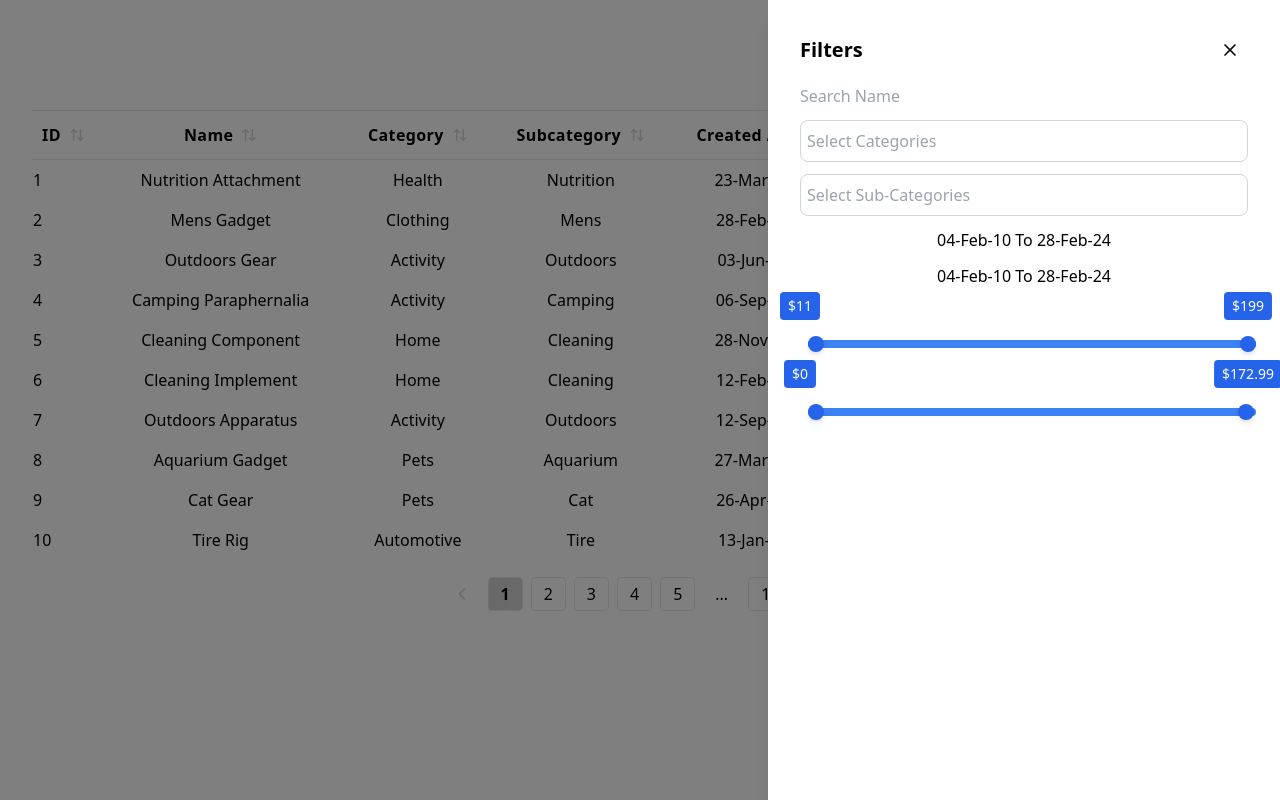
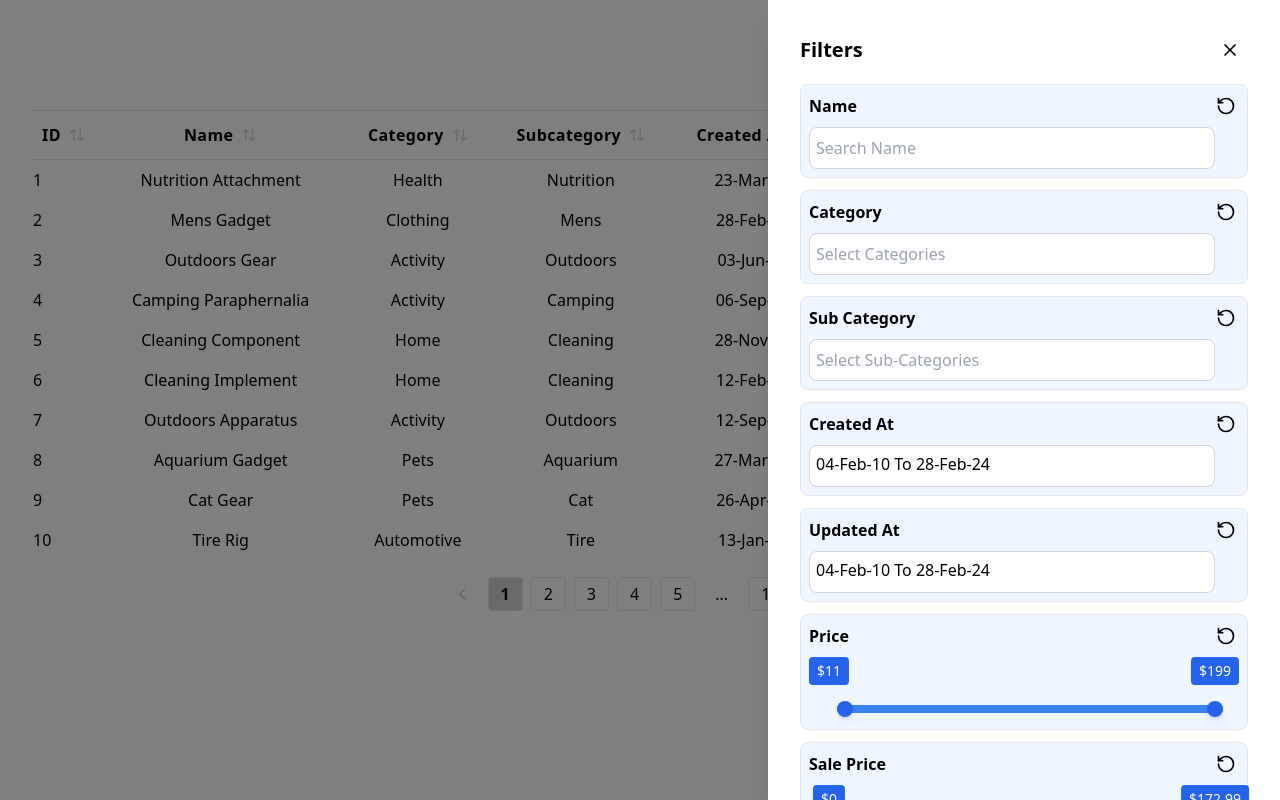
Before and after one commit to ShivangamSoni/products-table, a React (Vite) app: page / in a window 1280 px wide. Built offline with nearby package versions, Linux system fonts and the light colour scheme.

Commit message:
Add: UI & Reset

```diff
--- a/src/components/products/SIdePanels/Filter.tsx
+++ b/src/components/products/SIdePanels/Filter.tsx
@@ -1,4 +1,4 @@
-import { ChangeEvent, useState } from "react";
+import { ChangeEvent, ReactNode, useState } from "react";
 import { Table } from "@tanstack/react-table";
 import { DateRange, Range, RangeKeyDict } from "react-date-range";
 import "react-date-range/dist/styles.css";
@@ -9,6 +9,7 @@ import { ProductType } from "../Table";
 import { MultiSelect } from "../../MultiSelect";
 import { PriceRange } from "../../PriceRange";
 import { formatDate, getMinMaxDates } from "../../../utils/date";
+import { RotateCcw } from "lucide-react";
 
 export type FiltersType = {
     name: string;
@@ -102,6 +103,8 @@ export default function Filter({
         onChange({ ...filters, name: e.target.value });
     }
 
+    const resetName = () => onChange({ ...filters, name: "" });
+
     function handleCategoryChange(selected: string[]) {
         setCategory(selected);
         onChange({
@@ -110,6 +113,8 @@ export default function Filter({
         });
     }
 
+    const resetCategory = () => handleCategoryChange([]);
+
     function handleSubCategoryChange(selected: string[]) {
         setSubCategory(selected);
         onChange({
@@ -117,6 +122,8 @@ export default function Filter({
             subcategory: selected.length === 0 ? [""] : selected,
         });
     }
+
+    const resetSubCategory = () => handleSubCategoryChange([]);
 
     function handleCreatedDateChange(item: RangeKeyDict) {
         const newRange = item.selection;
@@ -130,6 +137,15 @@ export default function Filter({
         });
     }
 
+    const resetCreatedAt = () =>
+        handleCreatedDateChange({
+            selection: {
+                startDate: new Date(createdDateRange[0]),
+                endDate: new Date(createdDateRange[1]),
+                key: "selection",
+            },
+        });
+
     function handleUpdatedDateChange(item: RangeKeyDict) {
         const newRange = item.selection;
         setUpdatedRanges([newRange]);
@@ -142,40 +158,98 @@ export default function Filter({
         });
     }
 
+    const resetUpdatedAt = () =>
+        handleUpdatedDateChange({
+            selection: {
+                startDate: new Date(updatedDateRange[0]),
+                endDate: new Date(updatedDateRange[1]),
+                key: "selection",
+            },
+        });
+
     function handlePriceChange({ min, max }: { min: number; max: number }) {
         onChange({ ...filters, price: [min, max] });
     }
+
+    const resetPrice = () =>
+        handlePriceChange({
+            min: priceRange![0],
+            max: priceRange![1],
+        });
 
     function handleSalePriceChange({ min, max }: { min: number; max: number }) {
         onChange({ ...filters, sale_price: [min, max] });
     }
 
+    const resetSalePrice = () =>
+        handleSalePriceChange({
+            min: salePriceRange![0],
+            max: salePriceRange![1],
+        });
+
+    function resetFilters() {
+        resetCategory();
+        resetSubCategory();
+        resetCreatedAt();
+        resetUpdatedAt();
+        resetPrice();
+        resetSalePrice();
+        resetName();
+    }
+
     return (
         <div className="space-y-3">
+            <FilterItem
+                title="Name"
+                btnLabel="Clear Name Filter"
+                onClear={resetName}
+            >
                 <input
+                    className="min-h-[42px] w-full p-1.5 border border-gray-300 rounded-lg bg-white cursor-text flex flex-wrap gap-1.5 focus-within:ring-2 focus-within:ring-blue-500 focus-within:border-blue-500"
                     type="text"
                     value={filters.name}
                     onChange={handleNameChange}
                     placeholder="Search Name"
                 />
+            </FilterItem>
 
+            <FilterItem
+                title="Category"
+                btnLabel="Clear Category Filter"
+                onClear={resetCategory}
+            >
                 <MultiSelect
                     options={categories}
                     selectedOptions={category}
                     onChange={handleCategoryChange}
                     placeholder="Select Categories"
                 />
+            </FilterItem>
 
+            <FilterItem
+                title="Sub Category"
+                btnLabel="Clear Sub-Category Filter"
+                onClear={resetSubCategory}
+            >
                 <MultiSelect
                     options={subcategories}
                     selectedOptions={subcategory}
                     onChange={handleSubCategoryChange}
                     placeholder="Select Sub-Categories"
                 />
+            </FilterItem>
 
+            <FilterItem
+                title="Created At"
+                btnLabel="Reset Created At Filter"
+                onClear={resetCreatedAt}
+            >
                 <div className="grid relative">
                     <button
-                    onClick={() => setIsCreatedDatePickerOpen((prev) => !prev)}
+                        className="min-h-[42px] p-1.5 border border-gray-300 rounded-lg bg-white flex flex-wrap gap-1.5 focus-within:ring-2 focus-within:ring-blue-500 focus-within:border-blue-500"
+                        onClick={() =>
+                            setIsCreatedDatePickerOpen((prev) => !prev)
+                        }
                     >
                         {formatDate(createdRanges[0].startDate ?? "")} To{" "}
                         {formatDate(createdRanges[0].endDate ?? "")}
@@ -199,10 +273,19 @@ export default function Filter({
                         </div>
                     )}
                 </div>
+            </FilterItem>
 
+            <FilterItem
+                title="Updated At"
+                btnLabel="Reset Updated At Filter"
+                onClear={resetUpdatedAt}
+            >
                 <div className="grid relative">
                     <button
-                    onClick={() => setIsUpdatedDatePickerOpen((prev) => !prev)}
+                        className="min-h-[42px] p-1.5 border border-gray-300 rounded-lg bg-white cursor-text flex flex-wrap gap-1.5 focus-within:ring-2 focus-within:ring-blue-500 focus-within:border-blue-500"
+                        onClick={() =>
+                            setIsUpdatedDatePickerOpen((prev) => !prev)
+                        }
                     >
                         {formatDate(updatedRanges[0].startDate ?? "")} To{" "}
                         {formatDate(updatedRanges[0].endDate ?? "")}
@@ -226,7 +309,14 @@ export default function Filter({
                         </div>
                     )}
                 </div>
+            </FilterItem>
 
+            <FilterItem
+                title="Price"
+                btnLabel="Reset Price"
+                onClear={resetPrice}
+            >
+                <div className="pl-5 pt-2">
                     <PriceRange
                         min={priceRange![0]}
                         max={priceRange![1]}
@@ -234,7 +324,15 @@ export default function Filter({
                         defaultMax={maxPrice}
                         onChange={handlePriceChange}
                     />
+                </div>
+            </FilterItem>
 
+            <FilterItem
+                title="Sale Price"
+                btnLabel="Reset Sale Price"
+                onClear={resetSalePrice}
+            >
+                <div className="pl-5 pt-2">
                     <PriceRange
                         min={salePriceRange![0]}
                         max={salePriceRange![1]}
@@ -243,5 +341,42 @@ export default function Filter({
                         onChange={handleSalePriceChange}
                     />
                 </div>
+            </FilterItem>
+
+            <button
+                className="outline-none w-full text-center p-3 border-2 border-blue-300 rounded hover:bg-gray-100 focus-visible:bg-gray-100"
+                onClick={resetFilters}
+            >
+                Clear Filters
+            </button>
+        </div>
     );
 }
+
+function FilterItem({
+    title,
+    btnLabel,
+    children,
+    onClear,
+}: {
+    title: string;
+    btnLabel: string;
+    children: ReactNode;
+    onClear: () => void;
+}) {
+    return (
+        <div className="bg-blue-50 border p-2 rounded-lg space-y-2">
+            <div className="flex items-center justify-between">
+                <span className="font-semibold">{title}</span>
+                <button
+                    onClick={onClear}
+                    className="outline-none  p-0.5 rounded border border-transparent hover:border-current hover:bg-gray-200 focus-visible:border-current focus-visible:bg-gray-200"
+                >
+                    <span className="sr-only">{btnLabel}</span>
+                    <RotateCcw size={20} />
+                </button>
+            </div>
+            <div className="pr-6">{children}</div>
+        </div>
+    );
+}
--- a/src/components/sidepanel/SidePanel.tsx
+++ b/src/components/sidepanel/SidePanel.tsx
@@ -30,7 +30,7 @@ export default function SidePanel({
             {/* Panel */}
             <div
                 className={clsx(
-                    "fixed right-0 top-0 h-full w-full max-w-lg bg-white shadow-xl transform transition-transform duration-300 ease-in-out",
+                    "fixed right-0 top-0 h-full w-full max-w-lg overflow-scroll bg-white shadow-xl transform transition-transform duration-300 ease-in-out",
                     {
                         "translate-x-0": isOpen,
                         "translate-x-full": !isOpen,
```
Lines whose indentation alone changed are shown as unchanged.
